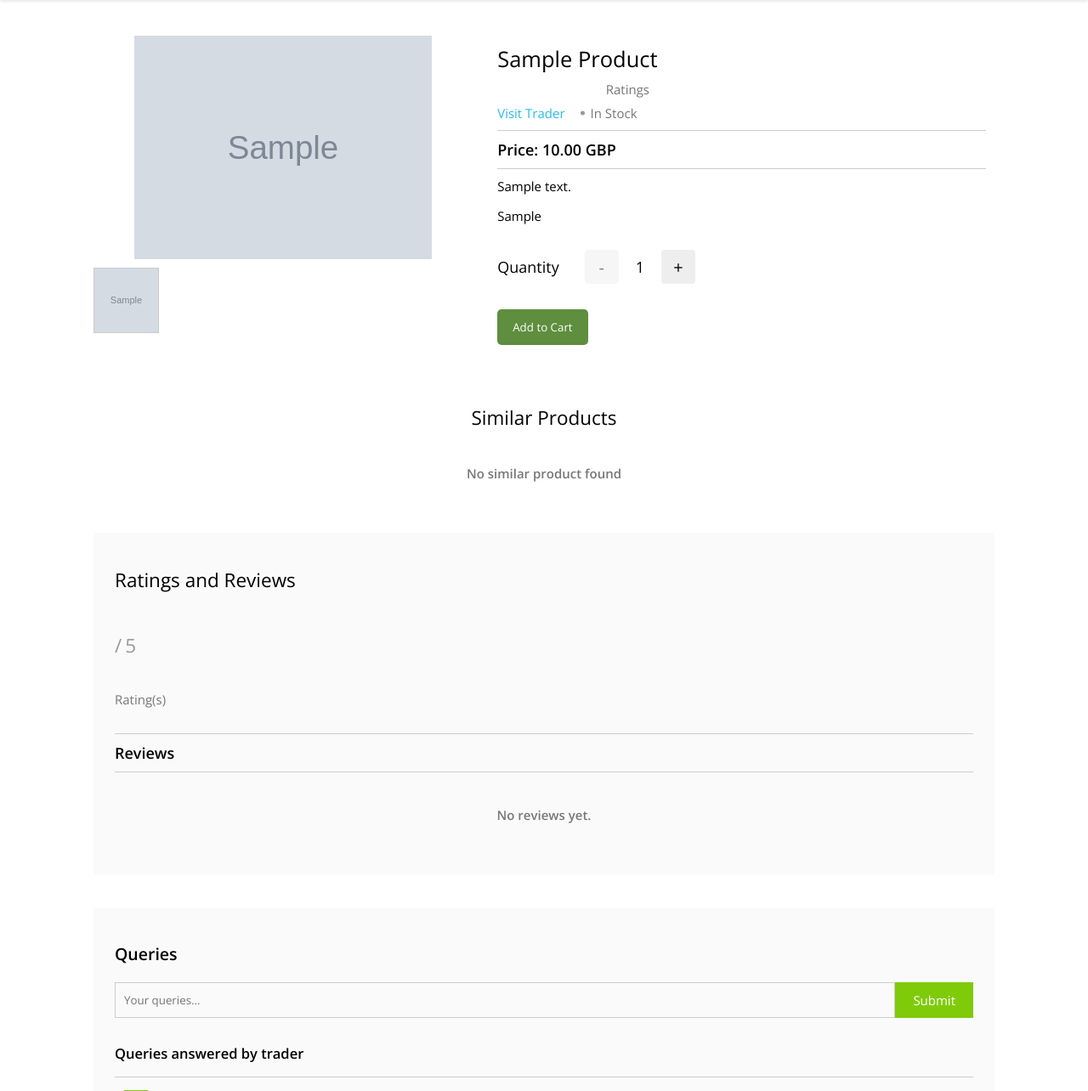
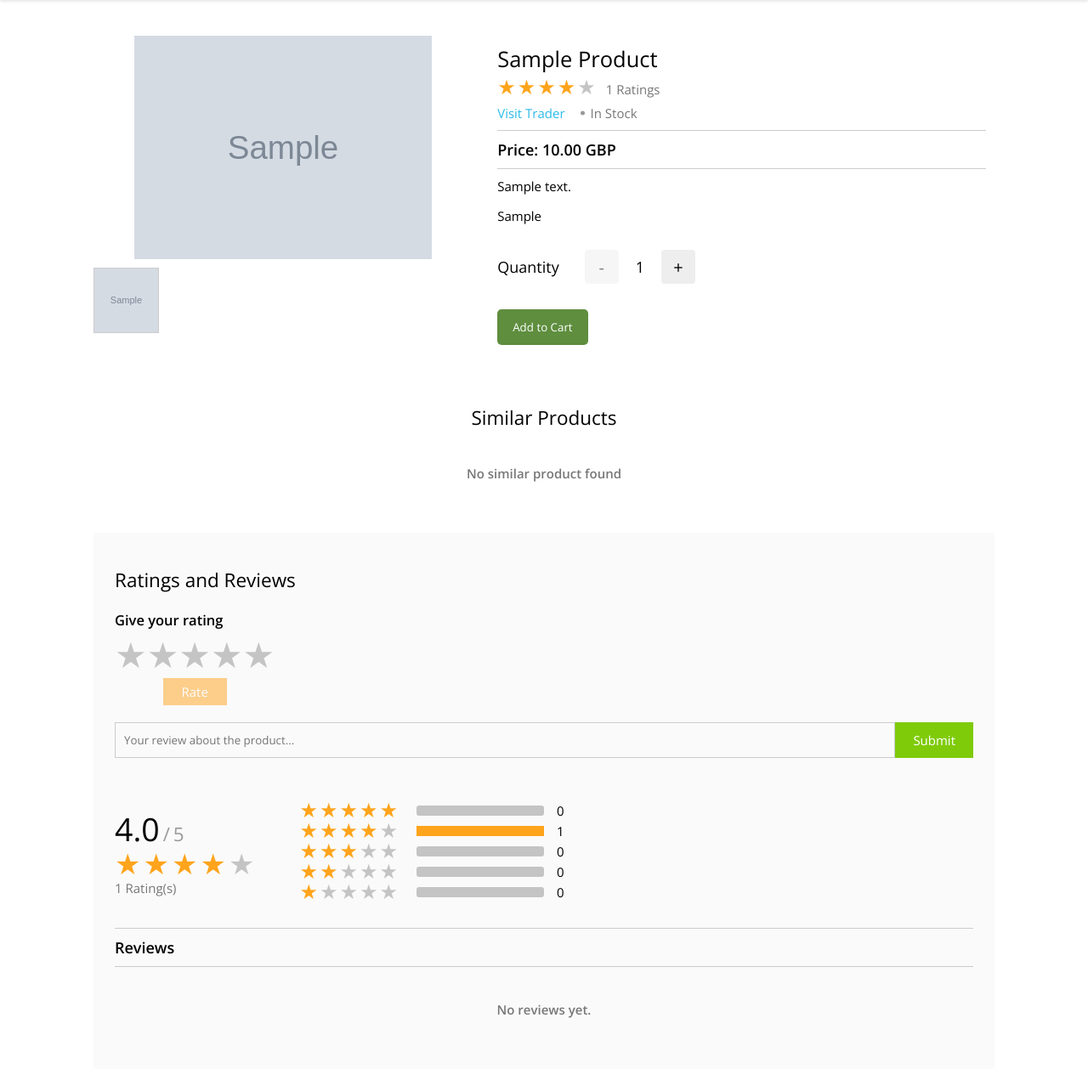
Before and after one commit to lcbiplove/efoodbasket-django, a Django app: page /products/1/ in a window 1280 px wide. Shown: the part 68-1352 px from the top of the page at 85% size. Run offline with Django 3.2, Linux system fonts and the light colour scheme; tables that the repository leaves empty hold one stand-in row (values such as "Sample post"); grey boxes marked "Sample" are stand-in pictures; some libraries are stand-ins or nearby versions.

Commit message:
Product rating, review

```diff
--- a/efoodbasket/static/js/queries.js
+++ b/efoodbasket/static/js/queries.js
@@ -19,8 +19,6 @@ window.addEventListener("load", function(){
 
     var onQuerySuccess = function(response) {
         hideBigLoader();
-        console.log(response);
-
         try {
             var data = JSON.parse(response);
 
--- a/efoodbasket/static/js/review-rating.js
+++ b/efoodbasket/static/js/review-rating.js
@@ -1,11 +1,10 @@
 window.addEventListener("load", function () {
     var giveRating = document.getElementById("give-rating");
-    var ratingInpt = document.getElementById("rating-inpt");
     var reviewInpt = document.getElementById("review-inpt");
     var rateBtn = document.getElementById("rate-btn");
     var reviewForm = document.getElementById("review-form");
+    var deleteReview = document.querySelector(".delete-review") || 0;
     var editReview = document.querySelector(".edit-review") || 0;
-    var deleteReview = document.querySelector(".delete-review") || 0;
 
     var rating;
 
@@ -28,14 +27,14 @@ window.addEventListener("load", function () {
         e.preventDefault();
         showBigLoader();
 
-        var action = reviewForm.getAttribute('action');
         var formData = new FormData();
+        var action = rateBtn.getAttribute('data-action');
         formData.append("rating", rating);
+        formData.append("csrfmiddlewaretoken", getCookie('csrftoken'));
 
         ajax("POST", action, formData, function(response){
+            console.log(response);
             hideBigLoader();
-            window.location.reload();
-            ratingInpt.value = rating;
         });
     }
 
@@ -44,27 +43,53 @@ window.addEventListener("load", function () {
         showBigLoader();
 
         var review = reviewInpt.value;
-        var my_rating = ratingInpt.value;
 
         if(review.length < 10) {
             hideBigLoader();
             showJsMessage("Review must be at least 10 characters long.", "fail");
+            return;
         }
-        else if(my_rating.length <= 0) {
-            hideBigLoader();
-            showJsMessage("Please rate the product in order to review.", "fail");
-        }
-        else if(my_rating.length > 0) {
+
+        var formData = new FormData();
+        formData.append('review', review);
+        formData.append("csrfmiddlewaretoken", getCookie('csrftoken'));
+
+        var action = this.getAttribute('action');
+
+        ajax("POST", action, formData, function (response) {
+            console.log(response);
+            try {
+                data = JSON.parse(response);
+
+                hideBigLoader();
+                reviewInpt.value = "";
+
+                if(data.hasOwnProperty("error")) {
+                    showJsMessage(data.error, "fail");
+                    return;
+                }
+
+            } catch (error) {}
+
+            window.location.reload();
+        });
+    }
+
+    deleteReview.onclick = function () {
+        showBigLoader();
+        if(confirm('Are you sure you want to delete this review?\n\n*Note:- Your review will be removed permanantly.')){
+
+            var action = this.getAttribute("data-action");
             var formData = new FormData();
-            formData.append('rating', my_rating);
-            formData.append('review_text', review);
+            formData.append("data", "data");
+            formData.append("csrfmiddlewaretoken", getCookie('csrftoken'));
 
-            var action = this.getAttribute('action');
             ajax("POST", action, formData, function (response) {
                 hideBigLoader();
-                reviewInpt.value = "";
-                window.location.reload();
+                console.log(response);
             });
+        } else {
+            hideBigLoader();
         }
     }
 
@@ -80,21 +105,4 @@ window.addEventListener("load", function () {
             inline: 'center'
         });
     }
-
-    deleteReview.onclick = function () {
-        showBigLoader();
-        if(confirm('Are you sure you want to delete this review?\n\n*Note:- Your rating and review both will be removed permanantly.')){
-            var product_id = this.getAttribute('data-product-id');
-
-            var action = "/ajax/products/"+product_id+"/delete-review/";
-            var formData = new FormData();
-            formData.append("data", "data");
-            ajax("POST", action, formData, function () {
-                hideBigLoader();
-                window.location.reload();
-            });
-        } else {
-            hideBigLoader();
-        }
-    }
 });
--- a/products/permissions.py
+++ b/products/permissions.py
@@ -32,3 +32,9 @@ class AnswerOwnerRequired(TraderRequired):
         super().test_func()
         self.object = self.get_object()
         return self.request.user.trader.id == self.object.product.shop.trader.id
+
+class ReviewOwnerRequired(LoginRequiredMixin, UserPassesTestMixin):
+
+    def test_func(self):
+        self.object = self.get_object()
+        return self.request.user.id == self.object.rating.user.id
--- a/products/templates/product.html
+++ b/products/templates/product.html
@@ -44,9 +44,9 @@
                     <div class="rating-share-wrapper">
                         <div>
                             <div class="product-ratings-wrap">
-                                <div class="md-stars" style="--rating: {{product.rating.average}};"></div>
+                                <div class="md-stars" style="--rating: {{product.rating}};"></div>
                                 <div class="product-rating-in-num">
-                                    {{product.rating.total}} Ratings
+                                    {{product.product_ratings.count}} Ratings
                                 </div>
                             </div>
                             <div class="d-flex">
@@ -150,7 +150,7 @@
                                             {{ similar_product.name }}
                                         </a>
                                     </div>
-                                    <div class="sm-stars" style="--rating: {{similar_product.rating.average}};"></div>
+                                    <div class="sm-stars" style="--rating: {{similar_product.rating}};"></div>
 
                                     <div class="card-footer">
                                         <div class="card-price">{{ similar_product.price|floatformat:2 }} GBP</div>
@@ -193,20 +193,19 @@
                     <div class="prod-section-heading">
                         Ratings and Reviews
                     </div>
-                    {% if product.hasUserOrderedProduct %}
+                    {% if 1 == 1 %}
                     <div class="review-form-wrapper" style="margin-top: 20px;">
                         <div class="give-rating-wrapper">
                             <div class="give-rating-text">Give your rating</div>
                             <div class="rating-form-wrapper">
                                 <div id="give-rating" class="xl-stars give-rating-star" style="--rating: {% if product.reviewer.RATING %}{{product.reviewer.RATING}}{% else %}0{% endif %};"></div>
-                                <button id="rate-btn" class="rate-btn disabled">Rate</button>
+                                <button id="rate-btn" class="rate-btn disabled" data-action="{% url 'rating_create' product.id %}">Rate</button>
                             </div>
                         </div>
-                        <form id="review-form" action="/ajax/products/{{product.PRODUCT_ID}}/add-review/" method="POST">
+                        <form id="review-form" action="{% url 'review_create' product.id %}" method="POST">
                             {% csrf_token %}
                             <div class="queries-form">
                                 <input id="review-inpt" name="review_text" class="query-inpt" type="text" placeholder="Your review about the product...">
-                                <input id="rating-inpt" value="{{product.reviewer.RATING}}" name="rating" type="hidden" />
                                 <button type="submit" class="submit-btn">Submit</button>
                             </div>
                         </form>
@@ -215,49 +214,49 @@
                     <div class="advance-rating-wrapper">
                         <div class="main-rating-wrapper">
                             <div>
-                                <span class="rating-value">{{product.rating.average}}</span>
+                                <span class="rating-value">{{product.rating}}</span>
                                 <span class="rating-helper-span">/</span>
                                 <span class="rating-helper-span">5</span>
                             </div>
                             <div>
-                                <div class="lg-stars" style="--rating: {{product.rating.average}};"></div>
+                                <div class="lg-stars" style="--rating: {{product.rating}};"></div>
                             </div>
                             <div class="grey-text">
-                                <span>{{product.rating.total}}</span> Rating(s)
+                                <span>{{product.product_ratings.count}}</span> Rating(s)
                             </div>
                         </div>
                         <div class="rating-summary-wrapper">
-                        {% for rating in product.analyzeRating %}
+                        {% for rating in product.analyze_rating %}
                             <div class="rating-summary-row">
-                                <div class="md-stars" style="--rating: {{rating.RATING_OF}};"></div>
+                                <div class="md-stars" style="--rating: {{rating.rate}};"></div>
                                 <div class="rating-percent-bar-wrapper">
-                                    <div class="rating-percent-bar" style="width: {{rating.PERCENT}}%;"></div>
+                                    <div class="rating-percent-bar" style="width: {{rating.percent}}%;"></div>
                                 </div>
-                                <div class="rating-numbers">{{rating.TOTAL}}</div>
+                                <div class="rating-numbers">{{rating.total}}</div>
                             </div>
                         {% endfor %}
                         </div>
                     </div>
                     <div class="reviews-wrapper">
                         <div class="review-heading">Reviews</div>
-                        {% for review in product.getReviewsOnly %}
+                        {% for review in product.reviews %}
                             <div class="each-review-row">
                                 <div class="raters-rating-wrapper">
-                                    <div class="md-stars" style="--rating: {{ review.RATING }};"></div>
+                                    <div class="md-stars" style="--rating: {{ review.rating }};"></div>
                                     <div class="rater-wrapper">
-                                        <span class="rater">by {{review.userName}}</span>
+                                        <span class="rater">by {{review.rating.user.fullname}}</span>
                                         <span class="isVerified"></span>
                                     </div>
                                 </div>
                                 <div class="raters-text">
-                                    {{review.REVIEW_TEXT}}
+                                    <b>{{review}}</b>
                                 </div>
-                                {% if review.USER_ID == user.user_id %}
+                                {% if review.rating.user.id == user.id %}
                                 <div class="d-flex">
-                                    <div class="edit-item edit-review light-text" data-product-id="{{ product.id }}" data-review-text="{{review.REVIEW_TEXT}}">
+                                    <div class="edit-item edit-review light-text" data-product-id="{{ product.id }}" data-review-text="{{review}}">
                                         <span>Edit</span>
                                     </div>
-                                    <div class="delete-item delete-review" data-product-id="{{ product.id }}">
+                                    <div class="delete-item delete-review" data-action="{% url 'review_delete' product.id review.id %}" data-review-id="{{review.id}}" >
                                         <span>Delete</span>
                                     </div>
                                 </div>
@@ -373,7 +372,7 @@
     {% else %}
     <script src="{% static 'js/add-to-cart-local.js' %}"></script>
     {% endif %}
-    {% if product.hasUserOrderedProduct %}
+    {% if 1 == 1 %}
     <script src="{% static 'js/review-rating.js' %}"></script>
     {% endif %}
 {% endblock %}
--- a/products/urls.py
+++ b/products/urls.py
@@ -16,4 +16,7 @@ urlpatterns = [
     path('ajax/products/<id>/delete-query/<pk>/', views.QueryDeleteView.as_view(), name='query_delete'),
     path('ajax/products/<id>/add-answer/<pk>/', views.AnswerUpdateView.as_view(), name='answer_create'),
     path('ajax/products/<id>/delete-answer/<pk>/', views.AnswerDeleteView.as_view(), name='answer_delete'),
+    path('ajax/products/<pk>/add-rating/', views.RatingCreateUpdateView.as_view(), name='rating_create'),
+    path('ajax/products/<pk>/add-review/', views.ReviewCreateUpdateView.as_view(), name='review_create'),
+    path('ajax/products/<id>/delete-review/<pk>/', views.ReviewDeleteView.as_view(), name='review_delete'),
 ]
--- a/products/views.py
+++ b/products/views.py
@@ -3,10 +3,10 @@ from django.core.checks import messages
 from django.http.response import JsonResponse
 from django.shortcuts import redirect
 from django.views.generic import ListView, CreateView, DeleteView, UpdateView, DetailView
-from .models import Product, ProductCategory, Query, Shop, ProductImage
+from .models import Product, ProductCategory, Query, Rating, Review, Shop, ProductImage
 from django.urls import reverse_lazy
 from django.contrib.messages.views import SuccessMessageMixin
-from .permissions import ShopOwnerRequired, ProductOwnerRequired, QuestionOwnerRequired, AnswerOwnerRequired
+from .permissions import ShopOwnerRequired, ProductOwnerRequired, QuestionOwnerRequired, AnswerOwnerRequired, ReviewOwnerRequired
 from users.permissions import TraderRequired, CustomerRequired
 from django.contrib import messages
 from .forms import CreateProductForm
@@ -211,3 +211,61 @@ class AnswerDeleteView(AnswerOwnerRequired, UpdateView):
         self.object.save()
         payload = {'delete': 'ok'}
         return JsonResponse(payload)
+
+class RatingCreateUpdateView(CustomerRequired, CreateView):
+    model = Rating
+    fields = ['rating',]
+
+    def form_valid(self, form):
+        rating = form.cleaned_data.get("rating")
+        self.object, _ = Rating.objects.update_or_create(
+            user=self.request.user,
+            product=Product.objects.get(pk=self.kwargs['pk']),
+            defaults={
+                'rating': rating
+            }
+        )
+        return JsonResponse({'success': True})
+
+    def form_invalid(self, form):
+        return JsonResponse({
+            'error': form['rating'].errors[0]
+        })
+
+class ReviewCreateUpdateView(CustomerRequired, CreateView):
+    model = Review
+    fields = ['review',]
+
+    def form_valid(self, form):
+        review = form.cleaned_data.get("review")
+        try:
+            rating = Rating.objects.get(user__id=self.request.user.id, product__id=self.kwargs['pk'])
+            self.object, _ = Review.objects.update_or_create(
+                rating=rating,
+                defaults={
+                    'review': review
+                }
+            )
+            return JsonResponse({'success': True})
+        except:
+            return JsonResponse({
+                'error': 'Please give rating before adding your review.'
+            })
+
+    def form_invalid(self, form):
+        return JsonResponse({
+            'error': form['review'].errors[0]
+        })
+
+class ReviewDeleteView(ReviewOwnerRequired, DeleteView):
+    model = Review
+    success_url = reverse_lazy('product_manage')
+    http_method_names = ['post']
+
+    def http_method_not_allowed(self, request, *args, **kwargs):
+        return redirect(self.success_url)
+
+    def delete(self, request, *args, **kwargs):
+        self.get_object().delete()
+        payload = {'delete': 'ok'}
+        return JsonResponse(payload)
--- a/users/models.py
+++ b/users/models.py
@@ -43,9 +43,9 @@ class UserManager(BaseUserManager):
             password=password,
             fullname=fullname,
             contact=contact,
-            address=address
+            address=address,
+            user_role=User.USER_IS_ADMIN,
         )
-        user.user_role = User.USER_IS_ADMIN
         user.is_active = True
         self.otp = randint(100000, 999999)
         self.otp_last_date = timezone.now()
@@ -77,7 +77,7 @@ class User(AbstractBaseUser):
 
     USERNAME_FIELD = 'email'
     EMAIL_FIELD = 'email'
-    REQUIRED_FIELDS = ['fullname', 'contact']
+    REQUIRED_FIELDS = ['fullname', 'contact', 'address']
 
     objects = UserManager()
 
```
Also changed, not shown: products/models.py (+53 -14 lines), products/migrations/0001_initial.py, products/migrations/0002_auto_20210902_0942.py (deleted), products/migrations/0003_auto_20210902_1935.py (deleted), products/migrations/0004_auto_20210904_1309.py (deleted).
